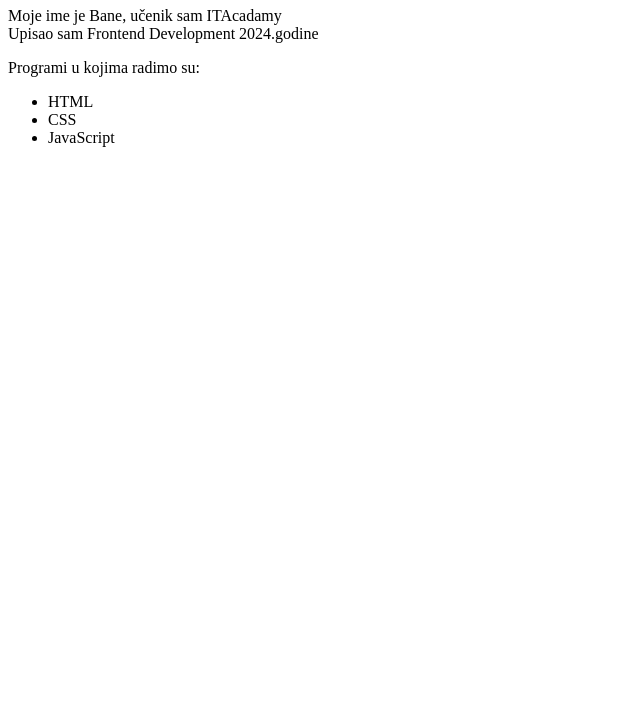
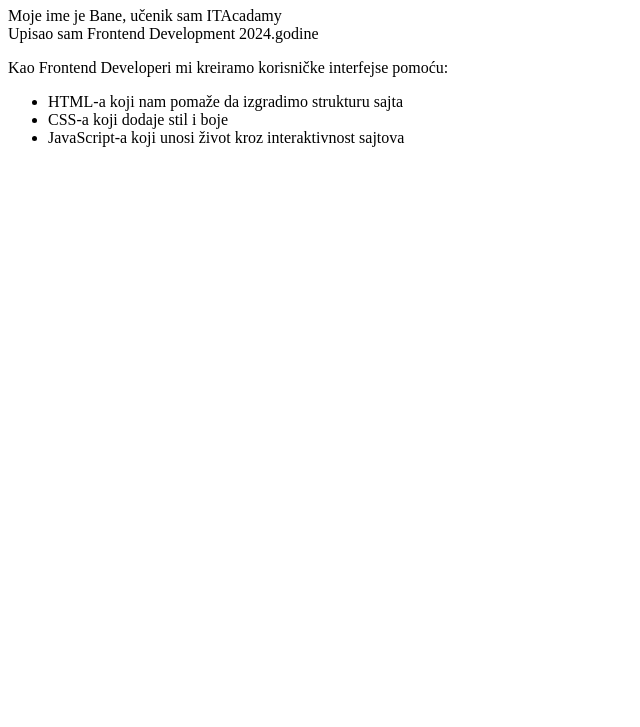
Before and after one commit to AlaveraB/Introduction-to-Frontend-Development---Assignment, a plain HTML site: page index.html in a window 1280 px wide. Shown: the part 73-800 px from the top of the page, without its empty margins (0-640 px from the left). Drawn offline with Linux system fonts and the light colour scheme.

Commit message:
Izmena teksta

```diff
--- a/index.html
+++ b/index.html
@@ -7,12 +7,12 @@
         <body>
             <h1>Dobrodošli</h1>
             <p>Moje ime je Bane, učenik sam ITAcadamy<br>
-                Upisao sam Frontend Development 2024.godine </p>
-            <p>Programi u kojima radimo su:</p>
+                Upisao sam Frontend Development 2024.godine</p>
+            <p>Kao Frontend Developeri mi kreiramo korisničke interfejse pomoću:</p>
                 <ul>
-                    <li>HTML</li>
-                    <li>CSS</li>
-                    <li>JavaScript</li>
+                    <li>HTML-a koji nam pomaže da izgradimo strukturu sajta</li>
+                    <li>CSS-a koji dodaje stil i boje</li>
+                    <li>JavaScript-a koji unosi život kroz interaktivnost sajtova</li>
                 </ul>
 
         </body>
```
